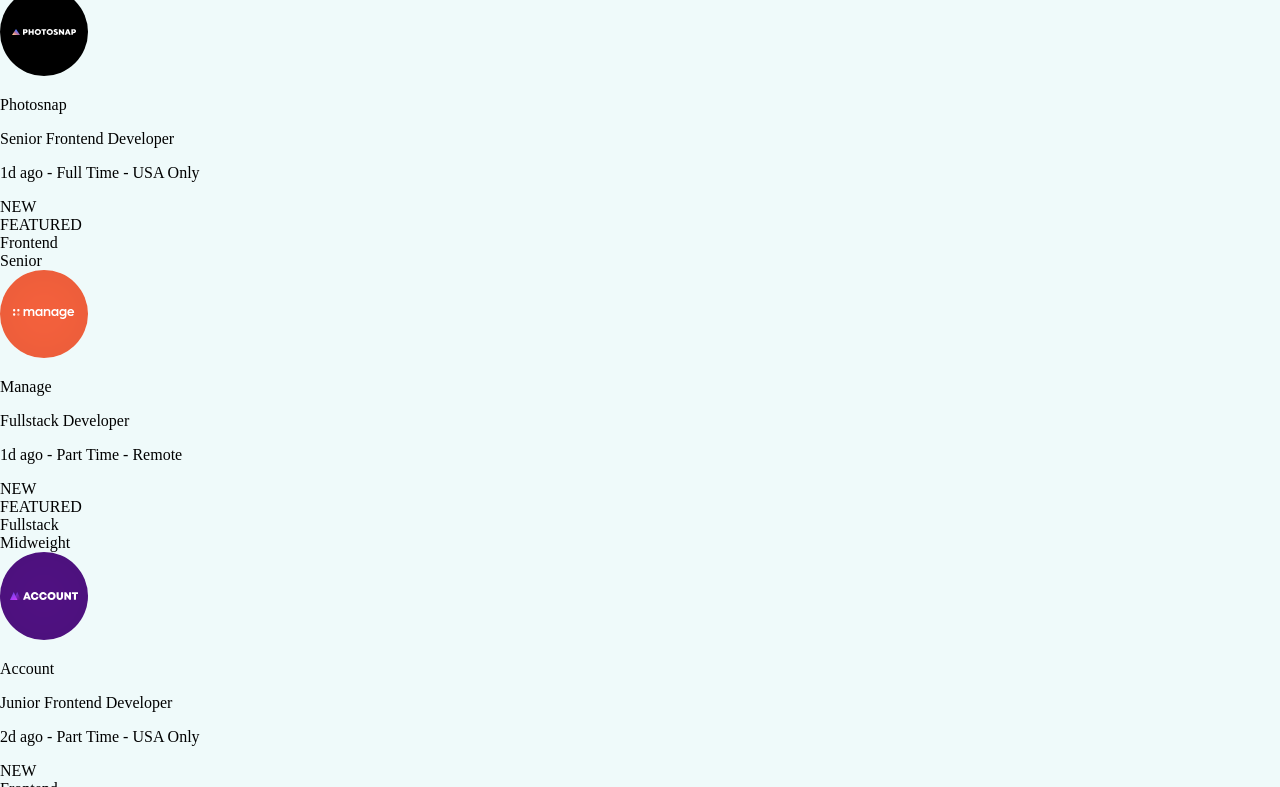
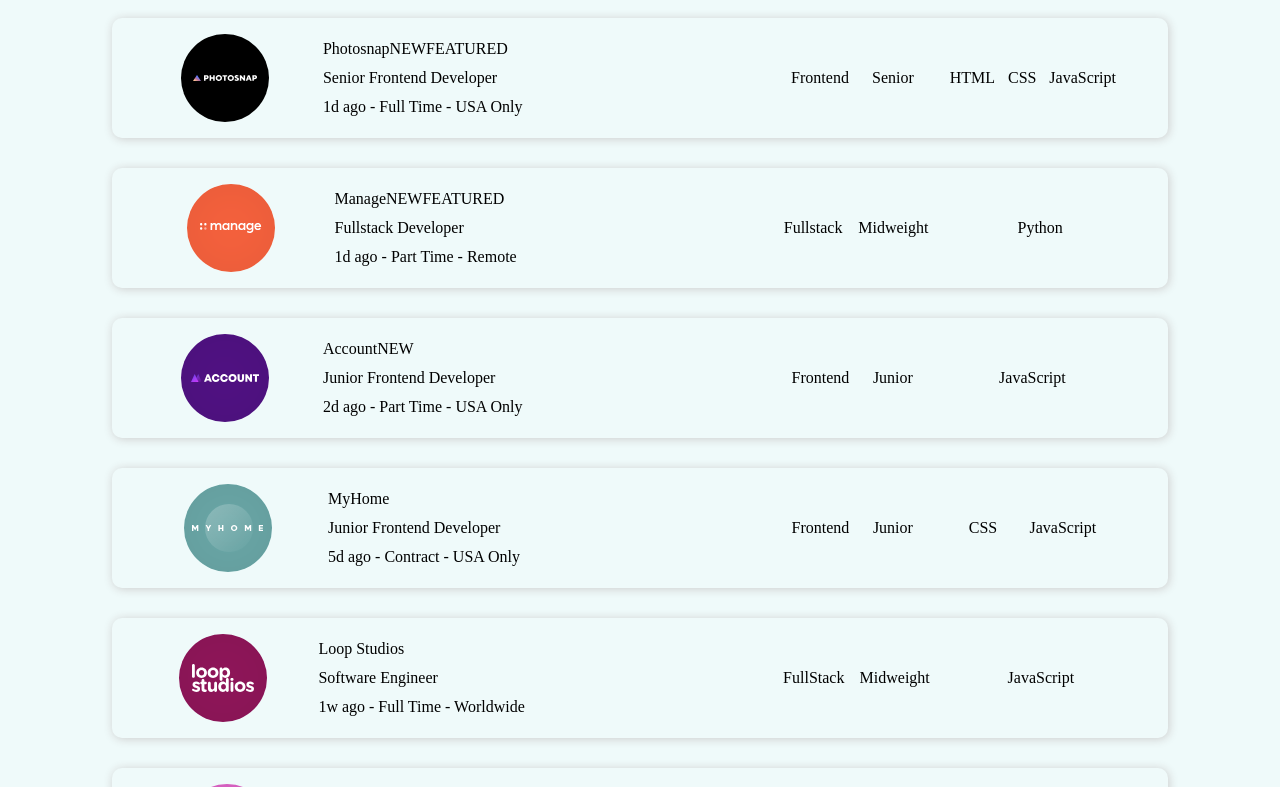
Before and after one commit to abbasmokhtari/Job-Listing-vanilla-JS, a plain HTML site: page index.html in a window 1280 px wide. Shown: the part 162-949 px from the top of the page. Drawn offline with Linux system fonts and the light colour scheme.

Commit message:
CSS halfway

```diff
--- a/main.js
+++ b/main.js
@@ -4,7 +4,7 @@ fetch('./data.json')
   .then((res) => res.json())
   .then((data) => {
     console.log(data);
-    let testelement = data.map((x) => x.position);
+    let testelement = data.map((x) => x.languages);
     console.log(testelement);
     data
       .map((x) =>
@@ -19,7 +19,7 @@ fetch('./data.json')
           x.featured,
           x.role,
           x.level,
-          x.language
+          x.languages
         )
       )
       .forEach((x) => rootElement.appendChild(x));
@@ -36,11 +36,11 @@ const mainBlock = (
   addFeatured,
   role,
   level,
-  language
+  languages
 ) => {
   let mainDiv = document.createElement('div');
   let logoElement = document.createElement('img');
-  let companyName = document.createElement('p');
+  let companyName = document.createElement('div');
   let positionName = document.createElement('p');
   let jobStatus = document.createElement('p');
   let newItem = document.createElement('div');
@@ -49,6 +49,25 @@ const mainBlock = (
   let roleItem = document.createElement('div');
   let levelItem = document.createElement('div');
   let languageItem = document.createElement('div');
+
+  //css groups
+  let groupOne = document.createElement('div');
+  let groupTwo = document.createElement('div');
+  let groupThree = document.createElement('div');
+
+  const divMaker = (params) => {
+    let regularDiv = document.createElement('div');
+    regularDiv.innerText = params;
+    return regularDiv;
+  };
+
+  //extracts array elements
+  const arrayValue = (params, group) => {
+    let iterator = params.values();
+    for (let value of iterator) {
+      group.appendChild(divMaker(value));
+    }
+  };
 
   logoElement.src = logo;
   companyName.innerText = company;
@@ -63,35 +82,29 @@ const mainBlock = (
 
   requiredSkills.appendChild(roleItem);
   requiredSkills.appendChild(levelItem);
+  arrayValue(languages, languageItem);
+  requiredSkills.appendChild(languageItem);
 
-  mainDiv.appendChild(logoElement);
-  mainDiv.appendChild(companyName);
-  mainDiv.appendChild(positionName);
-  mainDiv.appendChild(jobStatus);
-  mainDiv.appendChild(newItem);
-  mainDiv.appendChild(featuredItem);
+  groupThree.appendChild(companyName);
+  groupThree.appendChild(newItem);
+  groupThree.appendChild(featuredItem);
+
+  groupTwo.appendChild(groupThree);
+  groupTwo.appendChild(positionName);
+  groupTwo.appendChild(jobStatus);
+
+  groupOne.appendChild(logoElement);
+  groupOne.appendChild(groupTwo);
+
+  mainDiv.appendChild(groupOne);
   mainDiv.appendChild(requiredSkills);
+
+  mainDiv.classList.add('mainDiv')
+  groupOne.classList.add('groupOne')
+  groupTwo.classList.add('groupTwo')
+  groupThree.classList.add('groupThree')
+  requiredSkills.classList.add('skills')
+  languageItem.classList.add('language')
 
   return mainDiv;
 };
-
-// let makeTitle = (title, season, number) => {
-//   let titleElement = document.createElement('h3');
-//   titleElement.innerText = '';
-//   return titleElement;
-// };
-
-// //Getting photo
-
-// let makePhoto = (photo) => {
-//   let photoElement = document.createElement('img');
-//   photoElement.src = photo;
-//   return photoElement;
-// };
-
-// //getting the summary
-// let makeSummary = (summary) => {
-//   let summaryElement = document.createElement('p');
-//   summaryElement.innerText = summary
-//   return summaryElement;
-// };
--- a/style.css
+++ b/style.css
@@ -1,9 +1,54 @@
-body{
-    margin: 0;
-    background-color: hsl(180, 52%, 96%);
+body {
+  margin: 0;
+  background-color: hsl(180, 52%, 96%);
 }
 
 header img {
-    width: 100vw;
-    background-color: hsl(180, 29%, 50%);
+  width: 100vw;
+  background-color: hsl(180, 29%, 50%);
 }
+
+.mainDiv {
+  display: flex;
+  width: 80vw;
+  margin: 30px auto;
+  justify-content: space-between;
+  padding: 1em;
+  box-shadow: 1px 1px 10px #ccc;
+  border-radius: 10px;
+}
+
+.groupOne {
+  display: flex;
+  justify-content: space-evenly;
+  width: 35vw;
+}
+
+.groupTwo {
+  display: flex;
+  flex-direction: column;
+  justify-content: space-around;
+
+}
+
+.groupThree {
+  display: flex;
+}
+
+.skills{
+    display: flex;
+    align-self: center;
+    justify-content: space-evenly;
+    width: 30vw;
+}
+
+.language{
+    display: flex;
+    align-self: center;
+    justify-content: space-evenly;
+    width: 15vw;
+}
+
+p {
+    margin:0;
+}
```
